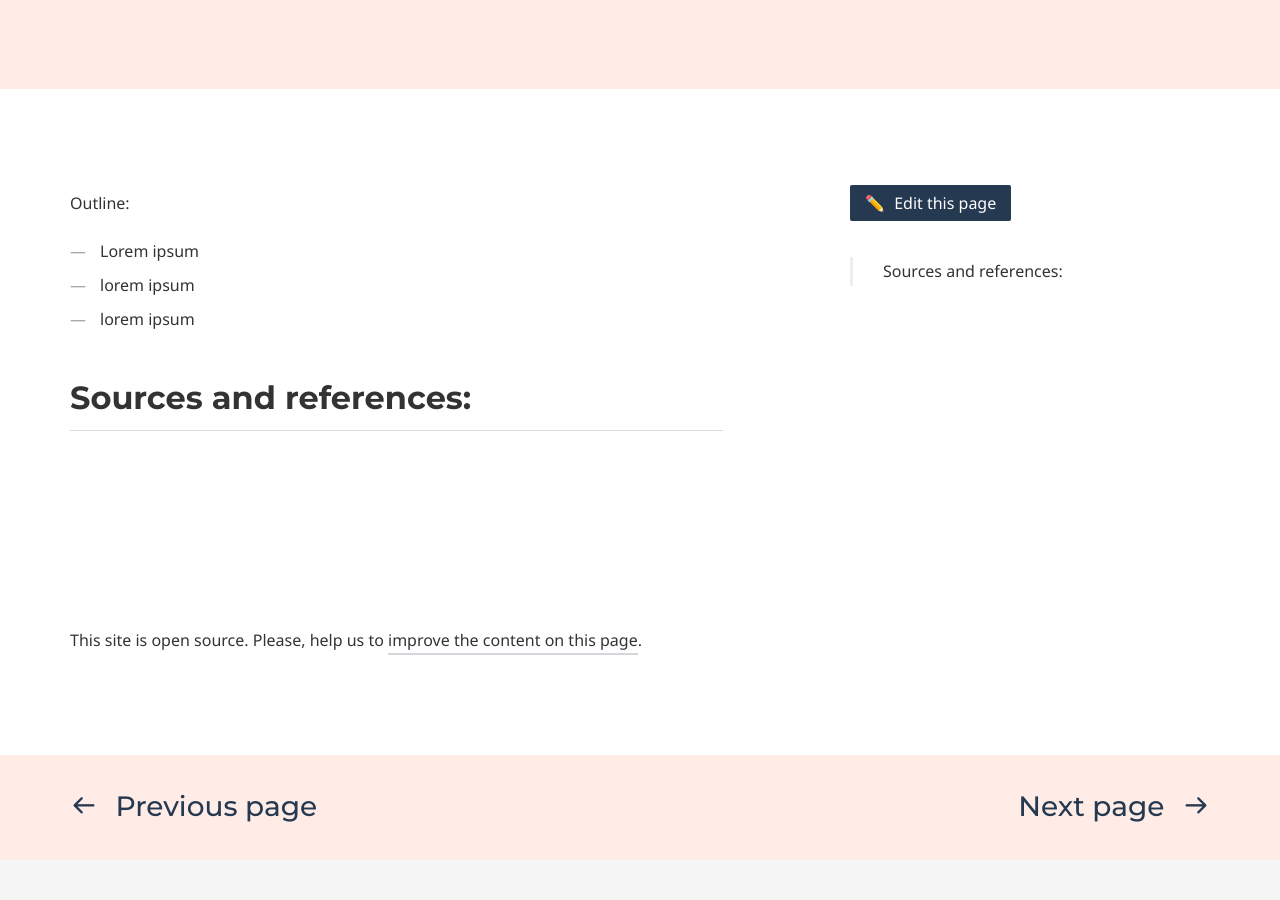
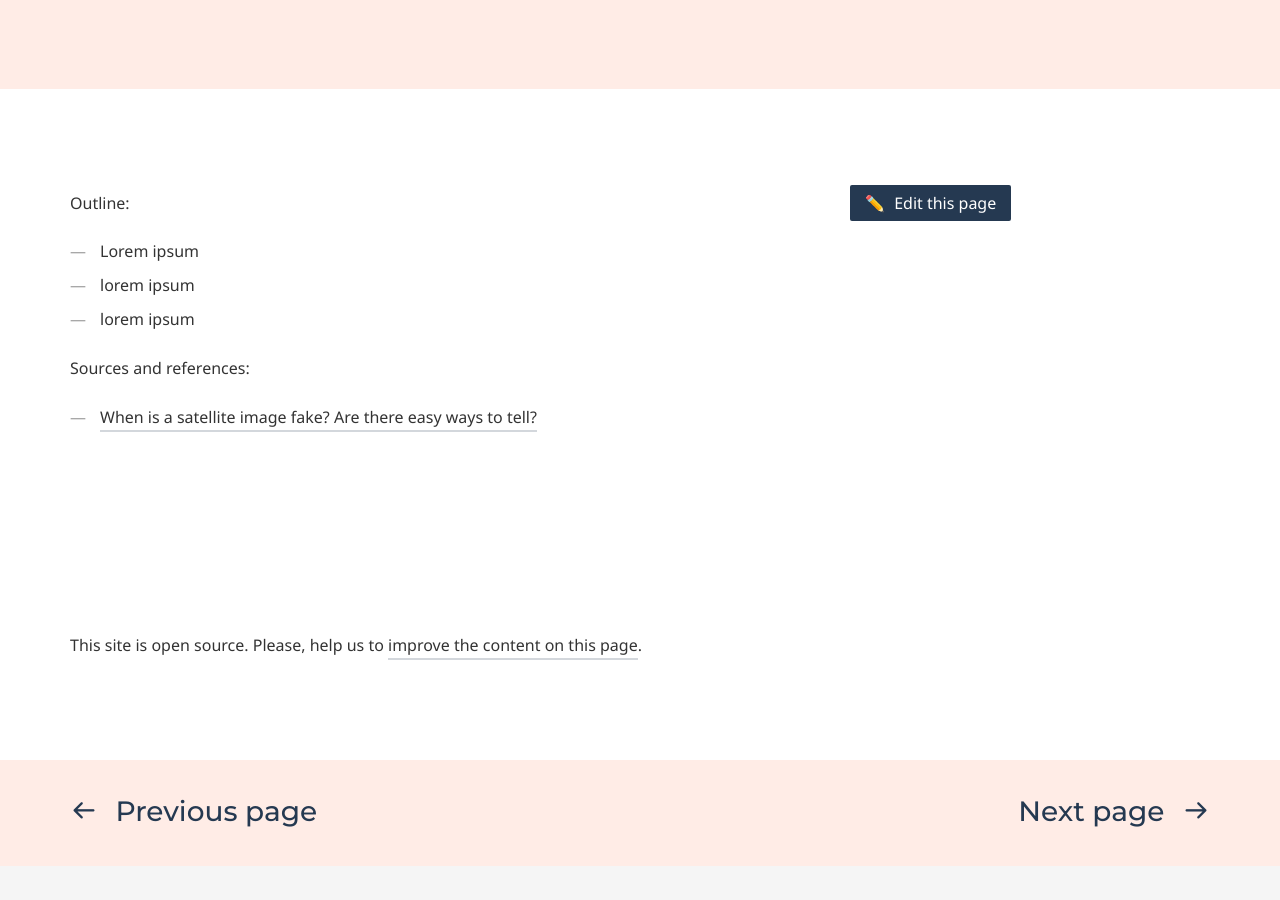
Before and after one commit to OpenSpaceData/learn.openspacedata.org, a Jekyll site: the page built from for-journalists/fact-checking-how-to-verify-satellite-images/index.md, in a window 1280 px wide and 900 px high, scrolled down 565 px. Built offline with Jekyll 4.4.1, drawn with Linux system fonts in a browser that asks for light colours; some web fonts are replaced.

Commit message:
Added a article to the source section

```diff
--- a/for-journalists/fact-checking-how-to-verify-satellite-images/index.md
+++ b/for-journalists/fact-checking-how-to-verify-satellite-images/index.md
@@ -34,4 +34,4 @@ Outline:
 - lorem ipsum
 
 Sources and references:
--
+- [When is a satellite image fake? Are there easy ways to tell?](https://medium.com/sentinel-hub/its-a-faaaake-or-not-bace4f0c01ec)
```
